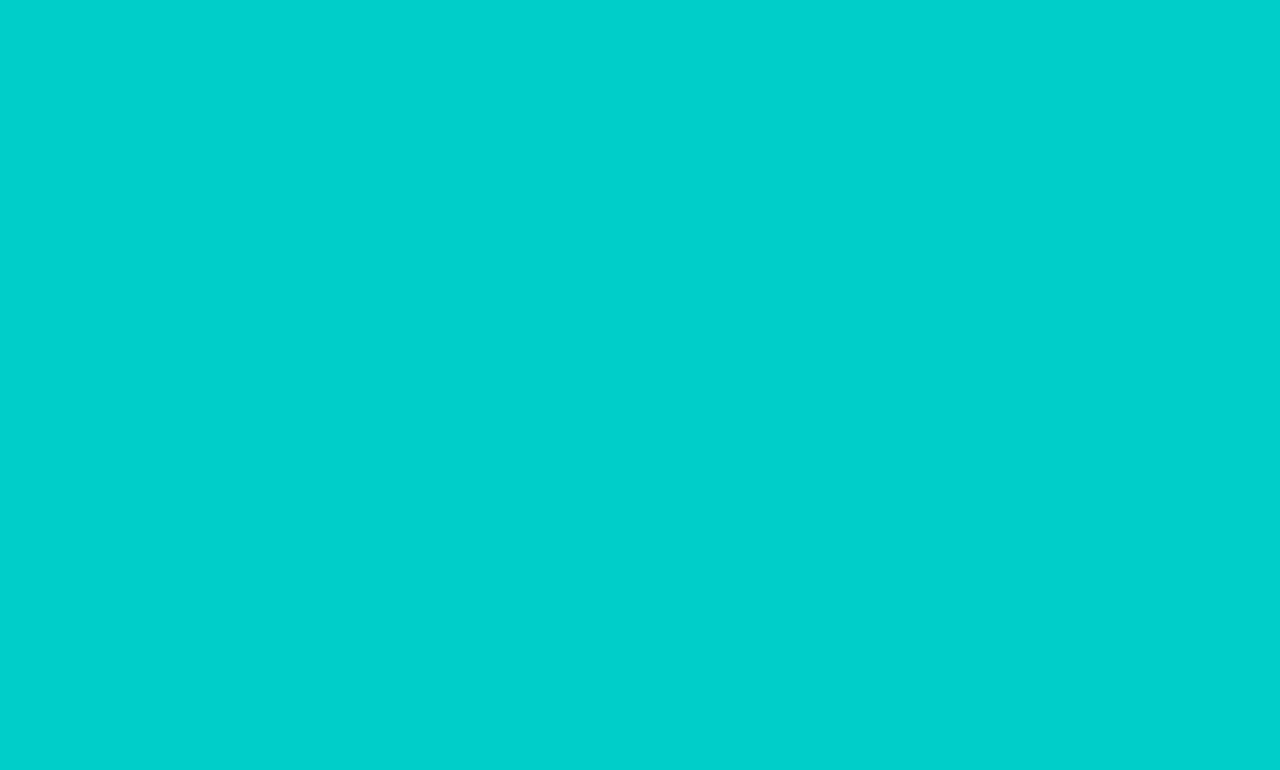
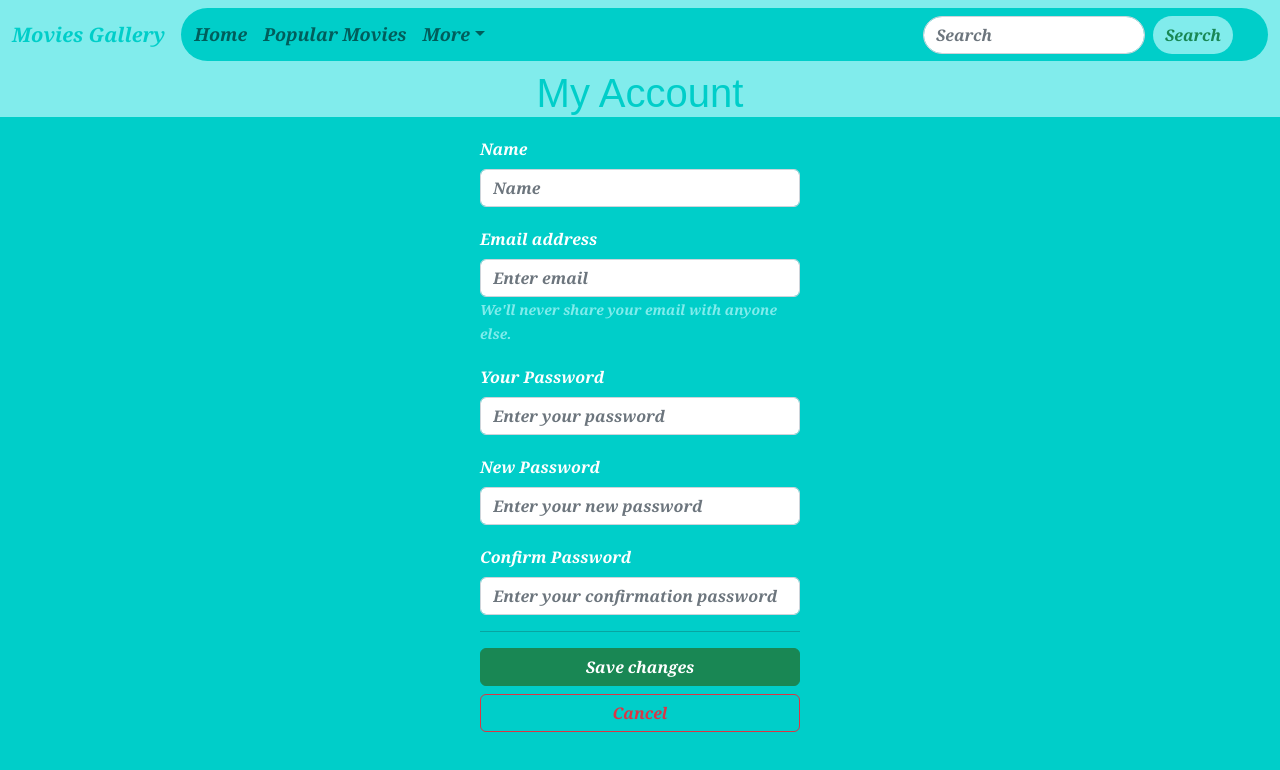
Before and after one commit to Mohammad-Mancy/Movies-Gallery, a React (Create React App) app in the folder frontend/: page /main/account in a window 1280 px wide. Before the commit this address had no page. Shown: the top 770 px of the page. Built offline with nearby package versions, Linux system fonts and the light colour scheme; a web font is replaced by a local one; what reactjs-localstorage would draw is missing.

Commit message:
Initializing My Account page

```diff
--- a/frontend/src/App.css
+++ b/frontend/src/App.css
@@ -299,3 +299,15 @@ h2{
 .btn-outline-secondary{
   --bs-btn-hover-bg: #00cec9 !important
 }
+
+/* Form Account */
+
+.label-input{
+  text-align: start;
+  margin-top: 20px;
+  color: #fff;
+}
+
+.text-muted-app{
+  color: #81ecec !important;
+}
--- a/frontend/src/App.js
+++ b/frontend/src/App.js
@@ -9,6 +9,7 @@ import Movies2022 from './components/pages/Movies2022';
 import TvSeries from './components/pages/TvSeries';
 import MovieDetailsPage from './components/pages/MovieDetailsPage';
 import MyGallery from './components/pages/MyGallery';
+import Account from './components/pages/Account';
 
 function App() {
   return (
@@ -20,6 +21,7 @@ function App() {
           <Route path='/main/top-rated-popular-movies' element={<TopRatedPopularMovies />}/>
           <Route path='/main/movies-released-2022' element={<Movies2022 />}/>
           <Route path='/main/my-gallery' element={<MyGallery />}/>
+          <Route path='/main/account' element={<Account />}/>
           <Route path='/main/tv-series' element={<TvSeries />}/>
           <Route path='/movies/movie-details-page' element={<MovieDetailsPage />}/>
         </Routes>
--- a/frontend/src/components/NavBar.jsx
+++ b/frontend/src/components/NavBar.jsx
@@ -38,7 +38,7 @@ function NavScroll() {
               </>
               :
               <>
-              <NavDropdown.Item href="#action3">
+              <NavDropdown.Item href="/main/account">
               <span >Account</span>
               </NavDropdown.Item>
               <NavDropdown.Item href="/main/my-gallery">
--- /dev/null
+++ b/frontend/src/components/pages/Account.jsx
@@ -0,0 +1,54 @@
+import React from 'react'
+import NavBar from "./../NavBar";
+import Button from 'react-bootstrap/Button';
+import Stack from 'react-bootstrap/Stack';
+import Form from 'react-bootstrap/Form';
+
+function Account() {
+  return (
+    <div>
+        <NavBar />
+        <h1>My Account</h1>
+        {/* Form */}
+        <Form>
+
+            <Form.Group  className="col-md-3 mx-auto label-input" controlId="formBasicPassword">
+                <Form.Label >Name</Form.Label>
+                <Form.Control type="text" placeholder="Name" />
+            </Form.Group>
+
+            <Form.Group className="col-md-3 mx-auto label-input" controlId="formBasicEmail">
+                <Form.Label>Email address</Form.Label>
+                <Form.Control type="email" placeholder="Enter email" />
+                <Form.Text className='text-muted-app'>
+                We'll never share your email with anyone else.
+                </Form.Text>
+            </Form.Group>
+
+            <Form.Group  className="col-md-3 mx-auto label-input" controlId="formBasicPassword">
+                <Form.Label>Your Password</Form.Label>
+                <Form.Control type="password" placeholder="Enter your password" />
+            </Form.Group>
+
+            <Form.Group  className="col-md-3 mx-auto label-input" controlId="formNewPassword">
+                <Form.Label>New Password</Form.Label>
+                <Form.Control type="password" placeholder="Enter your new password" />
+            </Form.Group>
+
+            <Form.Group  className="col-md-3 mx-auto label-input" controlId="formNewPassword">
+                <Form.Label>Confirm Password</Form.Label>
+                <Form.Control type="password" placeholder="Enter your confirmation password" />
+            </Form.Group>
+
+            <hr className="col-md-3 mx-auto"></hr>
+
+            <Stack gap={2} className="col-md-3 mx-auto">
+                <Button variant="success" type="submit">Save changes</Button>
+                <Button variant="outline-danger">Cancel</Button>
+            </Stack>
+        </Form>
+    </div>
+  )
+}
+
+export default Account
```
